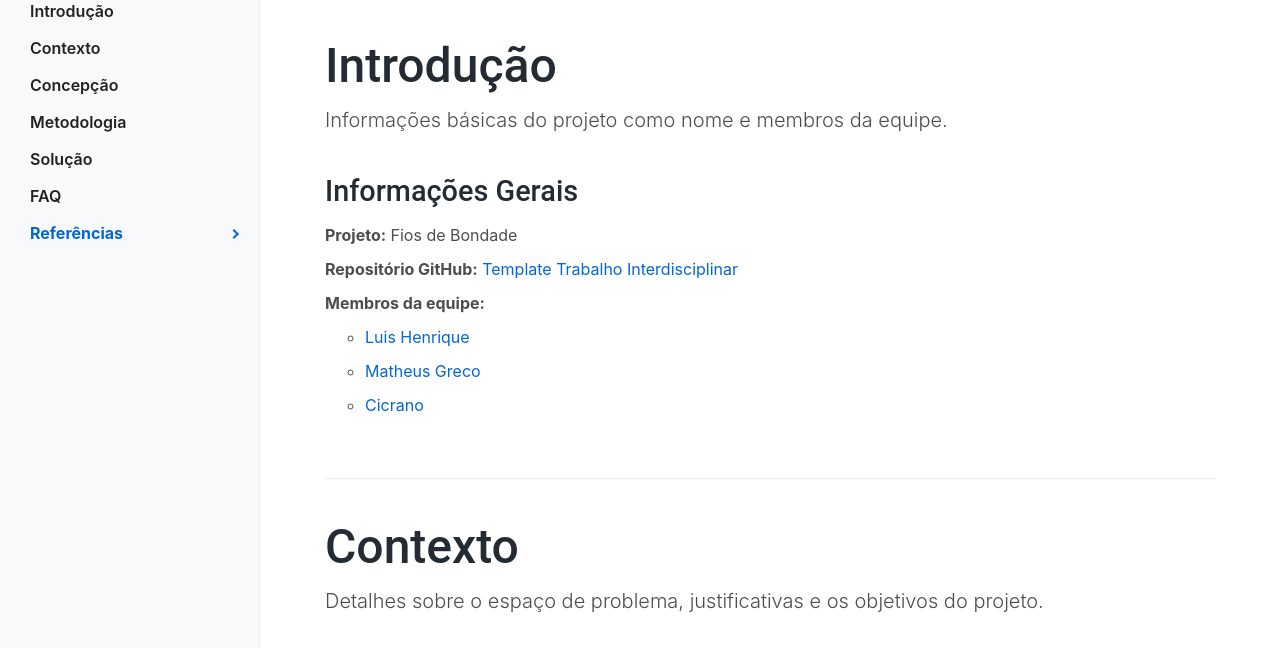
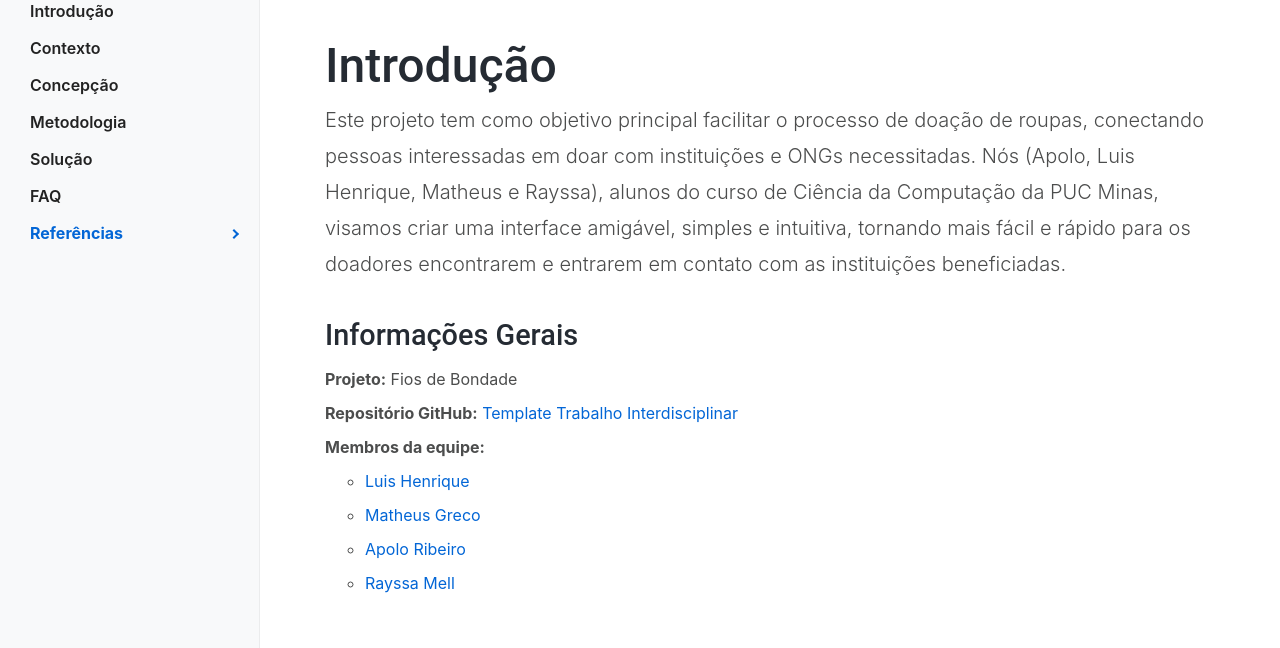
Before and after one commit to ICEI-PUC-Minas-PMGCC-TI/ti-1-pmg-cc-t-20241-fios-de-bondade, a plain HTML site: page docs/index.html in a window 1280 px wide. Shown: the part 107-755 px from the top of the page. Drawn offline with Linux system fonts and the light colour scheme.

Commit message:
Update index.html

```diff
--- a/docs/index.html
+++ b/docs/index.html
@@ -94,7 +94,11 @@
           <!-- Introdução ============================ -->
           <section id="ti_intro">
             <h2>Introdução</h2>
-            <p class="lead">Informações básicas do projeto como nome e membros da equipe.</p>
+            <p class="lead">Este projeto tem como objetivo principal facilitar o processo de doação de roupas,
+                           conectando pessoas interessadas em doar com instituições e ONGs necessitadas.
+                           Nós (Apolo, Luis Henrique, Matheus e Rayssa), alunos do curso de Ciência da Computação da PUC Minas,
+                           visamos criar uma interface amigável, simples e intuitiva, tornando mais fácil e rápido para os doadores
+                            encontrarem e entrarem em contato com as instituições beneficiadas.</p>
 
             <section id="ti_intro_info">
               <h4>Informações Gerais</h4>
@@ -108,7 +112,8 @@
                       <ul>
                         <li><a href="https://github.com/fulano">Luis Henrique</a></li>
                         <li><a href="https://github.com/beltrano">Matheus Greco</a></li>
-                        <li><a href="https://github.com/cicrano">Cicrano</a></li>
+                        <li><a href="https://github.com/cicrano">Apolo Ribeiro</a></li>
+                        <li><a href="https://github.com/cicrano">Rayssa Mell</a></li>
                       </ul>
                     </li>
                   </ul>
```
